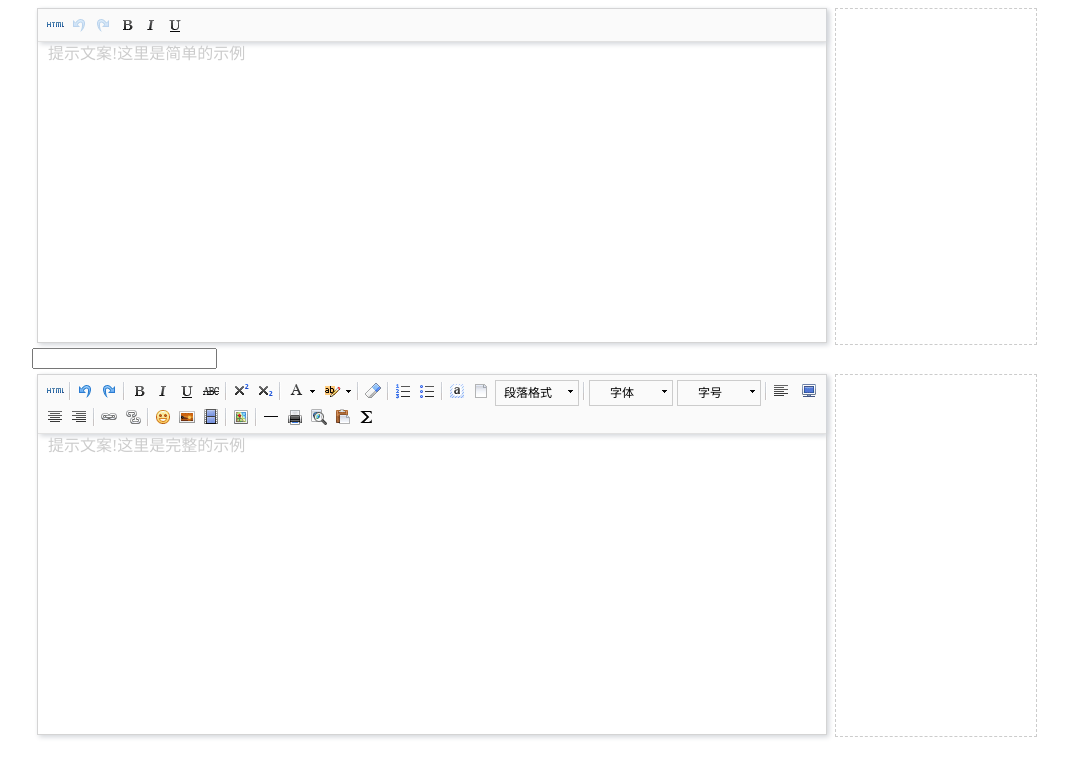
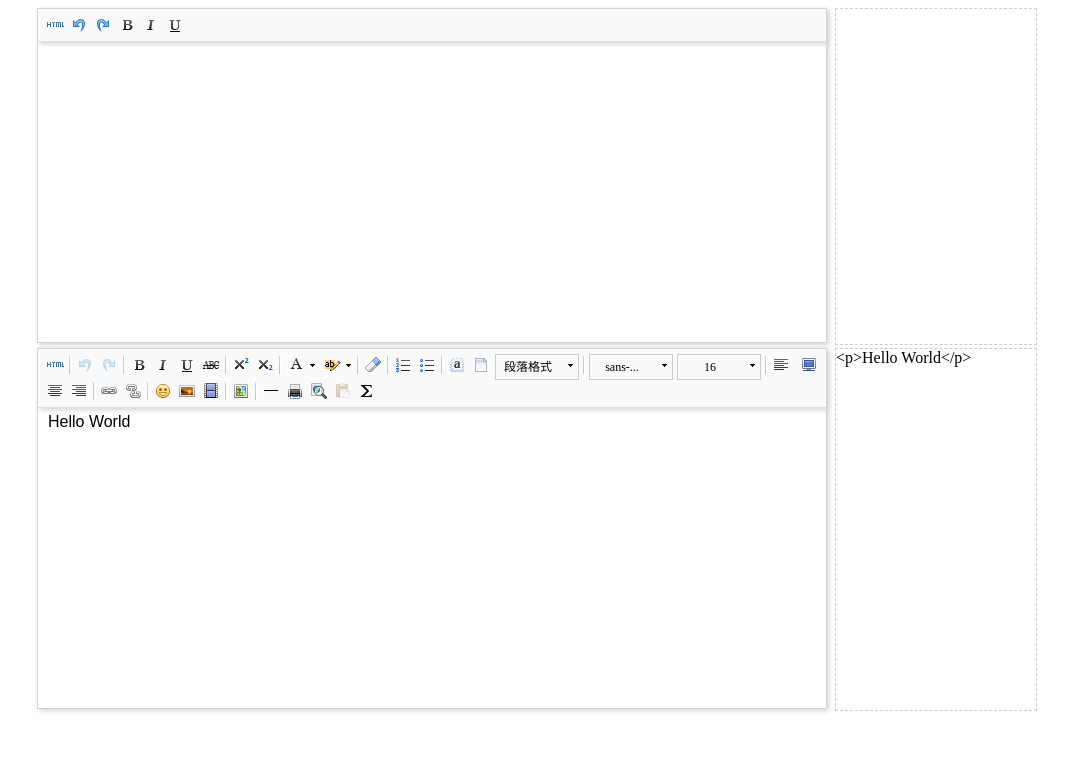
Before and after one commit to dylike/meta.umeditor, a website: page index.html in a window 1280 px wide. Shown: the whole page, without its empty margins (208-1276 px from the left). Drawn offline with nearby package versions, Linux system fonts and the light colour scheme.

Commit message:
fix bug #4

```diff
--- a/index.html
+++ b/index.html
@@ -41,24 +41,25 @@
 <div ng-controller="controller" style="width:800px;margin:auto;">
     <!-- simple demo -->
     <div class="simple">
-        <script type="text/html" style="margin:auto;height:300px;width:100%;" ng-model="model" meta-umeditor
+        <div type="text/html" style="margin:auto;height:300px;width:100%;" ng-model="SimpleModel.text" meta-umeditor
              meta-umeditor-placeholder="提示文案!这里是简单的示例">
-        </script>
+        </div>
         <div class="model">
-            <div ng-bind="model"></div>
+            <div ng-bind="SimpleModel.text"></div>
         </div>
     </div>
-    <input type="text" ng-model="model"/>
 
     <!-- end simple demo -->
     <!-- complete demo -->
     <div class="all">
-        <script type="text/html" style="margin:auto;height:300px;width:100%;" ng-model="model" meta-umeditor
+        <div ng-if="condition" type="text/html" style="margin:auto;height:300px;width:100%;"
+             ng-model="CompleteModel.text"
+             meta-umeditor
              meta-umeditor-config='config'
              meta-umeditor-placeholder="提示文案!这里是完整的示例">
-        </script>
+        </div>
         <div class="model">
-            <div ng-bind="model"></div>
+            <div ng-bind="CompleteModel.text"></div>
         </div>
     </div>
     <!-- end complete demo -->
@@ -75,13 +76,20 @@
 <script>
   var app = angular.module('app', [
     'meta.umeditor'
-    ]).run(['$rootScope', function ($rootScope) {
+  ]).run([
+    '$rootScope', function ($rootScope) {
 
     }]);
 
-    app.controller('controller', function ($scope) {
+  app.controller('controller', function ($scope, $timeout) {
     $scope.config = {};
-    })
+    $scope.CompleteModel = {
+      text: '<p>Hello World</p>'
+    };
+    $timeout(function () {
+      $scope.condition = true;
+    }, 2000);
+  });
 </script>
 
 </body>
--- a/src/meta.umeditor.js
+++ b/src/meta.umeditor.js
@@ -73,9 +73,12 @@ angular.module('meta.umeditor', [])
                         ctrl.editorInstance = UM.getEditor(attrs['id'], config);
                         ctrl.editorInstance.ready(function () {
                             ctrl.initialized = true;
+                            if(ngModel.$viewValue) {
+                              ngModel.$render();
+                            } else {
+                              ctrl.updateModelView;
+                            }
                             ctrl.initListener();
-                            ngModel.$render();
-                            ctrl.updateModelView();
                         });
                     }
                 };
```
Lines whose indentation alone changed are shown as unchanged.
